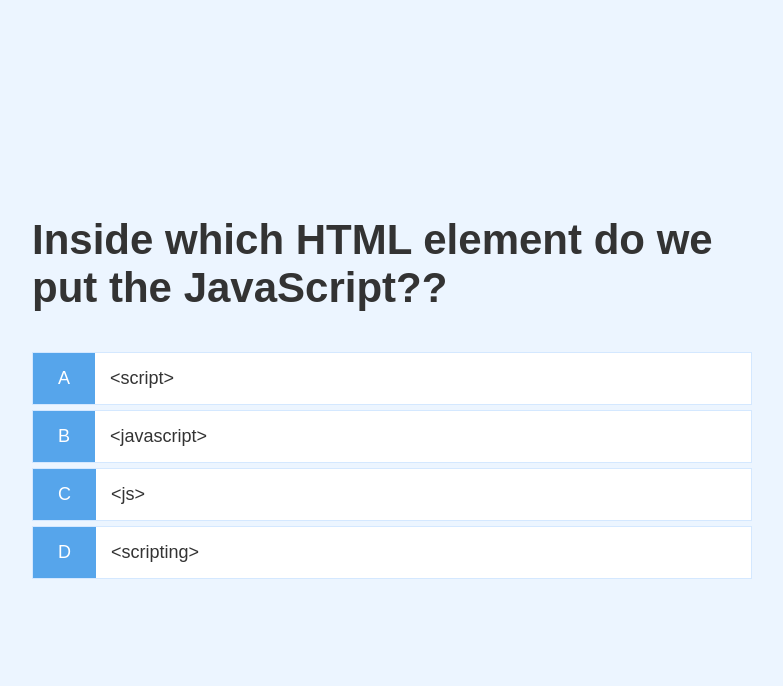
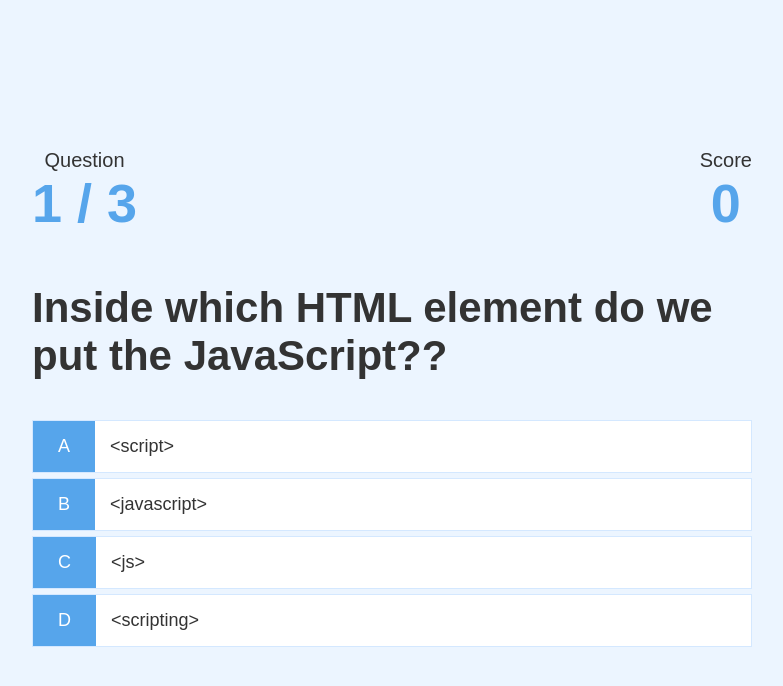
Before and after one commit to Brianisthebest/quizApp, a plain HTML site: page game.html in a window 1280 px wide. Shown: the whole page, without its empty margins (248-1031 px from the left). Drawn offline with Linux system fonts and the light colour scheme.

Commit message:
feat: add question counter and score tracker to game page

```diff
--- a/game.css
+++ b/game.css
@@ -32,3 +32,19 @@
 .incorrect {
   background-color: #dc3545;
 }
+
+ /* HUD */
+
+ #hud {
+  display: flex;
+  justify-content: space-between;
+ }
+
+ .hud-prefix {
+  text-align: center;
+  font-size: 2rem;
+ }
+
+ .hud-main-text {
+  text-align: center;
+ }
--- a/game.html
+++ b/game.html
@@ -11,6 +11,24 @@
   <div class="container">
     <div class="container">
       <div id="game" class="justify-center flex_column">
+        <div id="hud">
+          <div id="hut-item">
+            <p class="hud-prefix">
+              Question
+            </p>
+            <h1 class="hud-main-text" id="questionCounter">
+              <!-- 1/3 -->
+            </h1>
+          </div>
+          <div id="hut-item">
+            <p class="hud-prefix">
+              Score
+            </p>
+            <h1 class="hud-main-text" id="score">
+              0
+            </h1>
+          </div>
+        </div>
         <h2 id="question">What is the answer to this question?</h2>
         <div class="choice-container">
           <p class="choice-prefix">A</p>
--- a/game.js
+++ b/game.js
@@ -1,5 +1,7 @@
 const question = document.getElementById('question');
 const choices = Array.from(document.getElementsByClassName('choice-text'));
+const questionCounterText = document.getElementById('questionCounter')
+const scoreText = document.getElementById('score')
 
 let currentQuestion = {};
 let acceptingAnswers = false;
@@ -17,8 +19,7 @@ let questions = [
         answer: 1,
     },
     {
-        question:
-            "What is the correct syntax for referring to an external script called 'xxx.js'?",
+        question: "What is the correct syntax for referring to an external script called 'xxx.js'?",
         choice1: "<script href='xxx.js'>",
         choice2: "<script name='xxx.js'>",
         choice3: "<script src='xxx.js'>",
@@ -26,7 +27,7 @@ let questions = [
         answer: 3,
     },
     {
-        question: " How do you write 'Hello World' in an alert box?",
+        question: "How do you write 'Hello World' in an alert box?",
         choice1: "msgBox('Hello World');",
         choice2: "alertBox('Hello World');",
         choice3: "msg('Hello World');",
@@ -53,6 +54,8 @@ getNewQuestion = () => {
         return window.location.assign('/end.html');
     }
     questionCounter++;
+    questionCounterText.innerText = `${questionCounter} / ${MAX_QUESTIONS}`;
+
     const questionIndex = Math.floor(Math.random() * availableQuesions.length);
     currentQuestion = availableQuesions[questionIndex];
     question.innerText = currentQuestion.question;
@@ -76,6 +79,10 @@ choices.forEach((choice) => {
 
       const classToApply = selectedAnswer == currentQuestion.answer ? 'correct' : 'incorrect';
 
+      if(classToApply === 'correct') {
+        incrementScore(CORRECT_BONUS);
+      };
+
       selectedChoice.parentElement.classList.add(classToApply);
 
       setTimeout ( () => {
@@ -86,5 +93,9 @@ choices.forEach((choice) => {
   });
 });
 
+incrementScore = num => {
+  score += num;
+  scoreText.innerText = score;
+};
 
 startGame();
```
